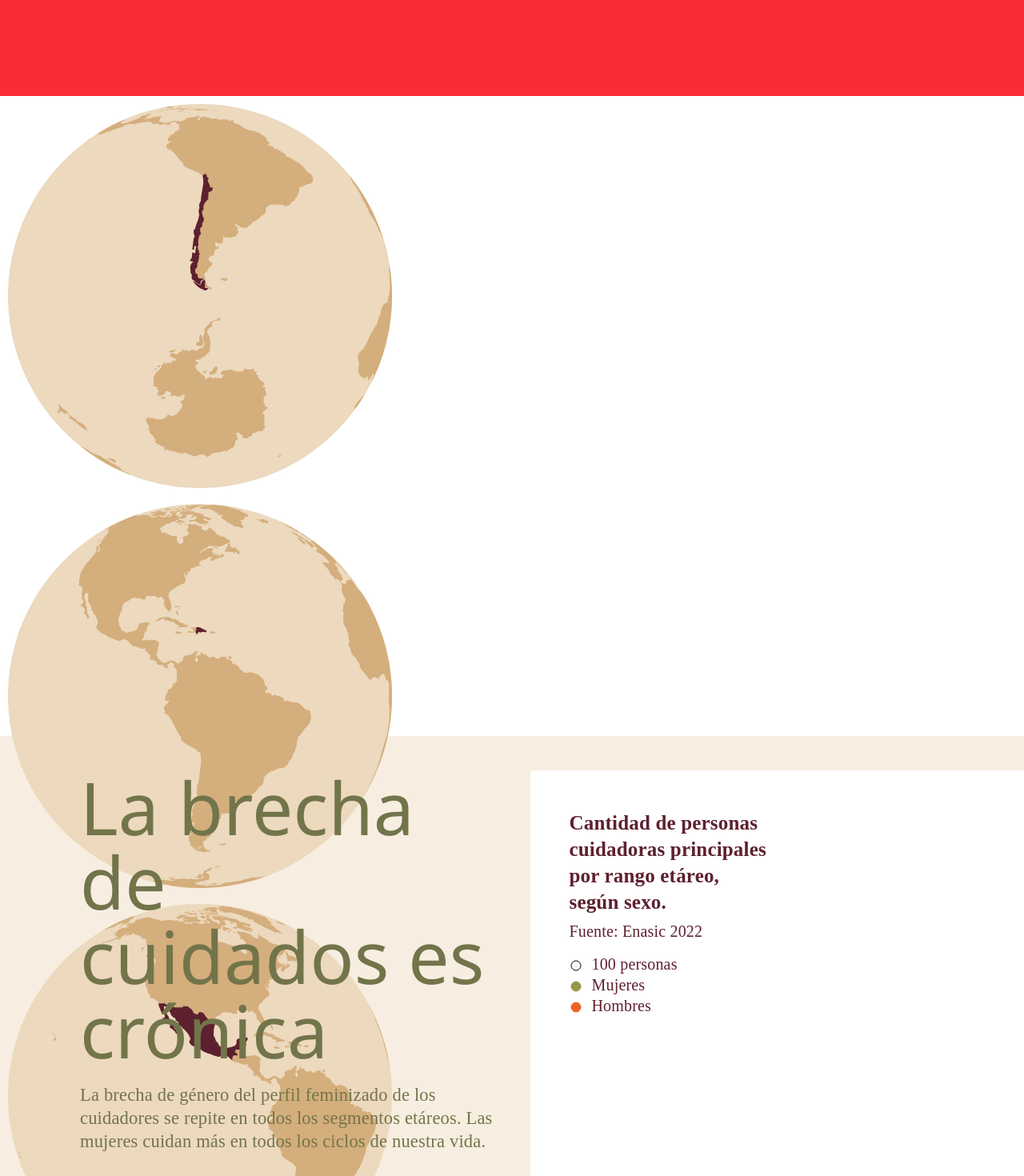
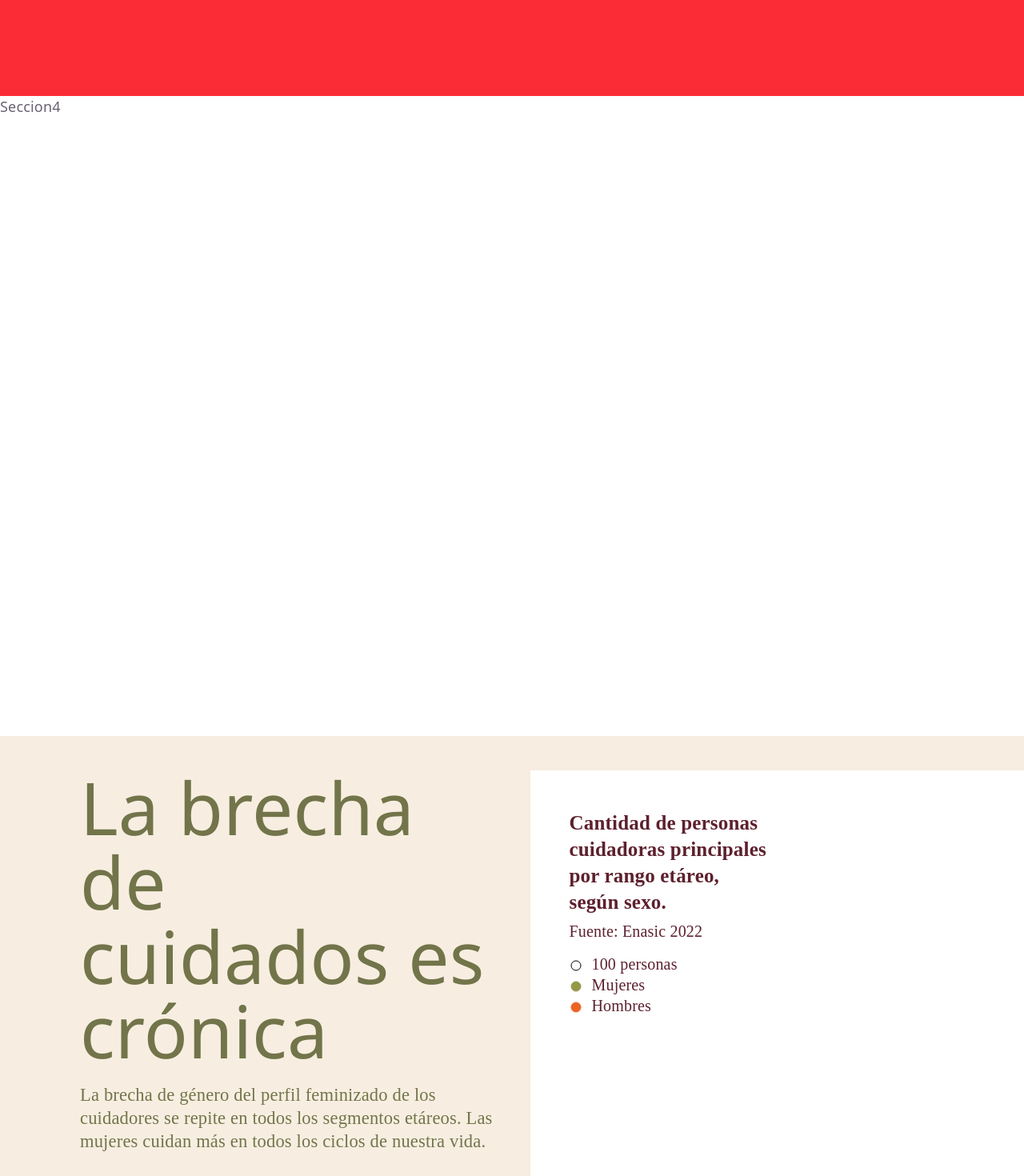
Before and after one commit to dataista-studio/cuidados-circulares, a React (Vite) app: page / in a window 1280 px wide. Shown: the part 3080-4550 px from the top of the page at 80% size. Built offline with nearby package versions, Linux system fonts and the light colour scheme; a web font is replaced by a local one.

Commit message:
remove globs from section IV

```diff
--- a/src/screens/SeccionIV.jsx
+++ b/src/screens/SeccionIV.jsx
@@ -1,12 +1,7 @@
-import Globe from "../components/Globe.jsx";
-import { oceano5, tierra5, pais5 } from '../utils/colors.js';
-
 export default function SeccionIV() {
     return (
         <div>
-            <Globe width={500} countryName={"Chile"} oceanColor={oceano5} landColor={tierra5} countryColor={pais5}/>
-            <Globe width={500} countryName={"Dominican Rep."} oceanColor={oceano5} landColor={tierra5} countryColor={pais5}/>
-            <Globe width={500} countryName={"Mexico"} oceanColor={oceano5} landColor={tierra5} countryColor={pais5}/>
+            Seccion4
         </div>
     )
 };
```
